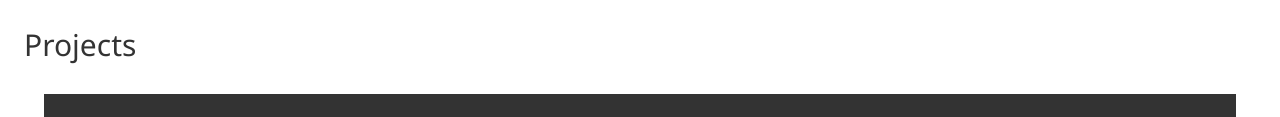
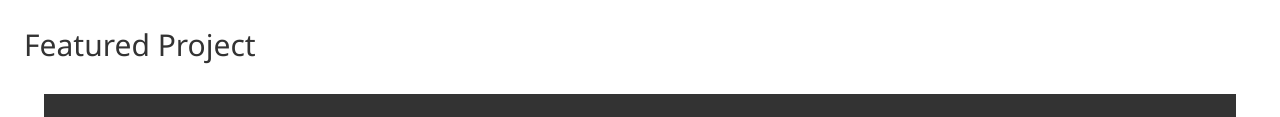
Before and after one commit to cblsaindon/candace-saindon-site, a plain HTML site: page index.html in a window 1280 px wide. Shown: the part 228-345 px from the top of the page. Drawn offline with nearby package versions, Linux system fonts and the light colour scheme; a web font is replaced by a local one.

Commit message:
Add files via upload

```diff
--- a/index.html
+++ b/index.html
@@ -34,7 +34,7 @@
     </section>
 
     <section class="w3-row-padding">
-      <h2 class="section-title">Projects</h2>
+      <h2 class="section-title">Featured Project</h2>
       <ul class="project-list w3-ul">
         <li>
           <a href="projects/jump-to-japan/index.html" class="project-link">
```
